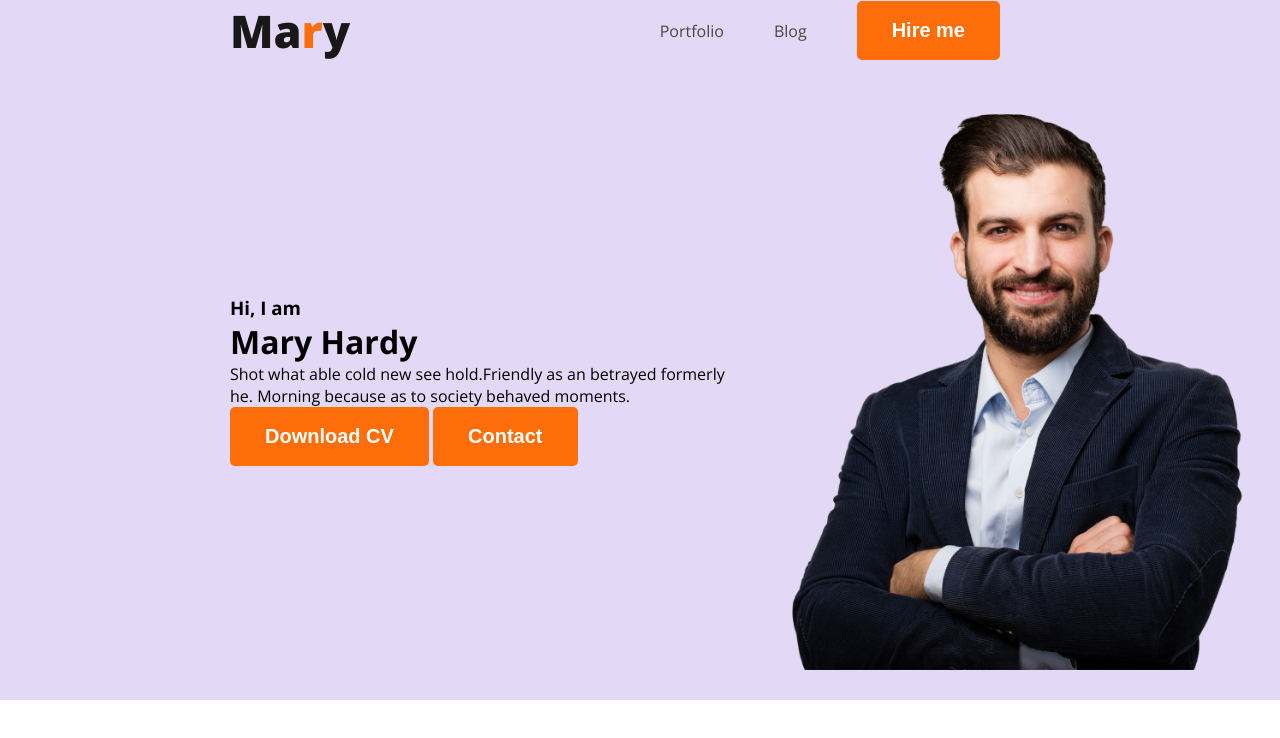
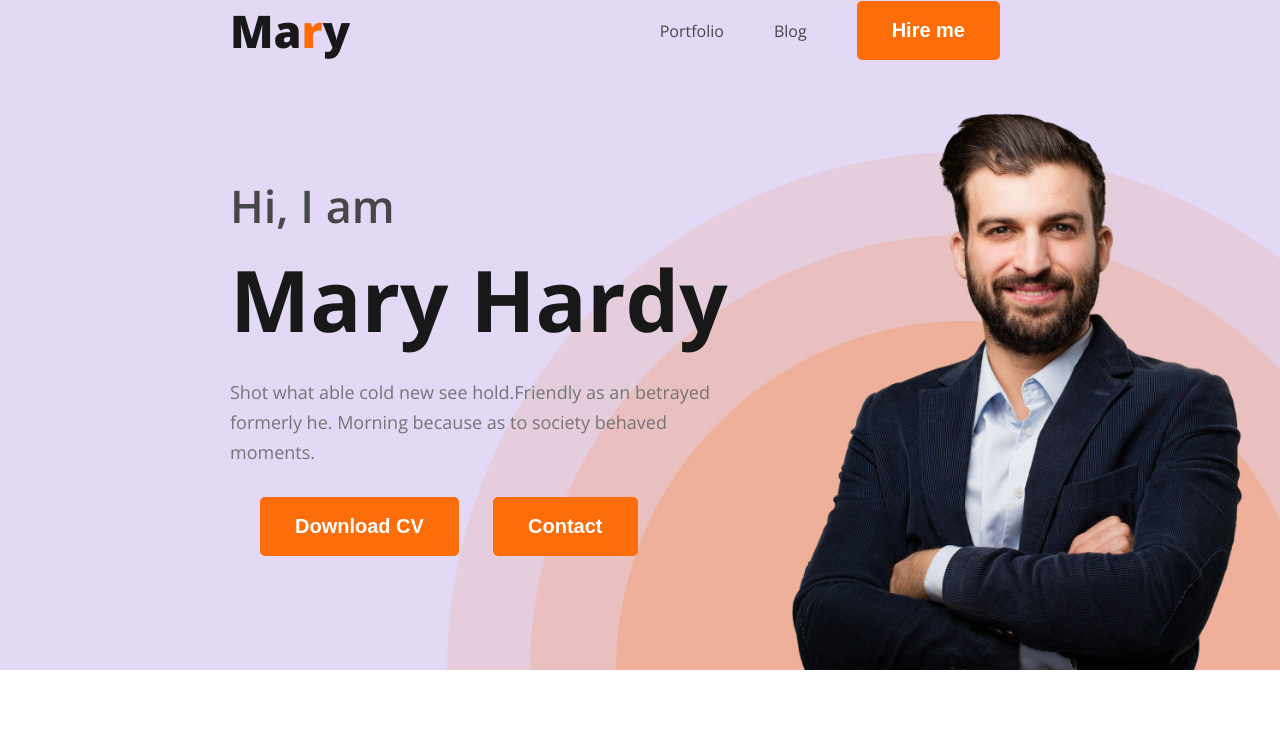
Before and after one commit to mdwahiduzzaman124/portfolio-website, a plain HTML site: page index.html in a window 1280 px wide. Drawn offline with nearby package versions, Linux system fonts and the light colour scheme.

Commit message:
header done

```diff
--- a/index.html
+++ b/index.html
@@ -22,12 +22,13 @@
       </ul>
     </nav>
     <div class="banner">
-      <div>
-        <h3>Hi, I am</h3>
-        <h1>Mary Hardy</h1>
-        <p>Shot what able cold new see hold.Friendly as an betrayed formerly he. Morning because as to society behaved
+      <div class="banner-content">
+        <h3 class="banner-greating">Hi, I am</h3>
+        <h1 class="banner-max">Mary Hardy</h1>
+        <p class="banner-p">Shot what able cold new see hold.Friendly as an betrayed formerly he. Morning because as to
+          society behaved
           moments.</p>
-        <button class="button-primery">Download CV</button>
+        <button class="button-primery" id="download">Download CV</button>
         <button class="button-primery">Contact</button>
       </div>
       <img class="profile-pic" src="images/hardy.png" alt="">
--- a/styles/blog.css
+++ b/styles/blog.css
@@ -45,9 +45,12 @@ nav a {
 /* header work */
 .header {
   background-color: #e3d8f6;
+  background-image: url(../images/header_bg.png);
+  background-repeat: no-repeat;
+  background-position: bottom right;
 }
 .banner {
-  padding: 30px 30px 30px 230px;
+  padding: 30px 30px 0px 230px;
   display: flex;
   align-items: center;
   justify-content: space-between;
@@ -55,3 +58,27 @@ nav a {
 .banner .profile-pic {
   width: 500px;
 }
+.banner-greating {
+  color: var(--Dark-02, #474747);
+  font-size: 45px;
+  font-weight: 600;
+  margin-bottom: 5px;
+}
+.banner-max {
+  color: var(--Dark-01, #181818);
+  font-size: 85px;
+  font-weight: 700;
+}
+.banner-p {
+  color: var(--Dark-03, #757575);
+  font-size: 18px;
+  font-weight: 400;
+  line-height: 30px;
+  margin-top: 20px;
+}
+#download {
+  margin: 30px 30px;
+}
+.banner-content {
+  max-width: 500px;
+}
```
